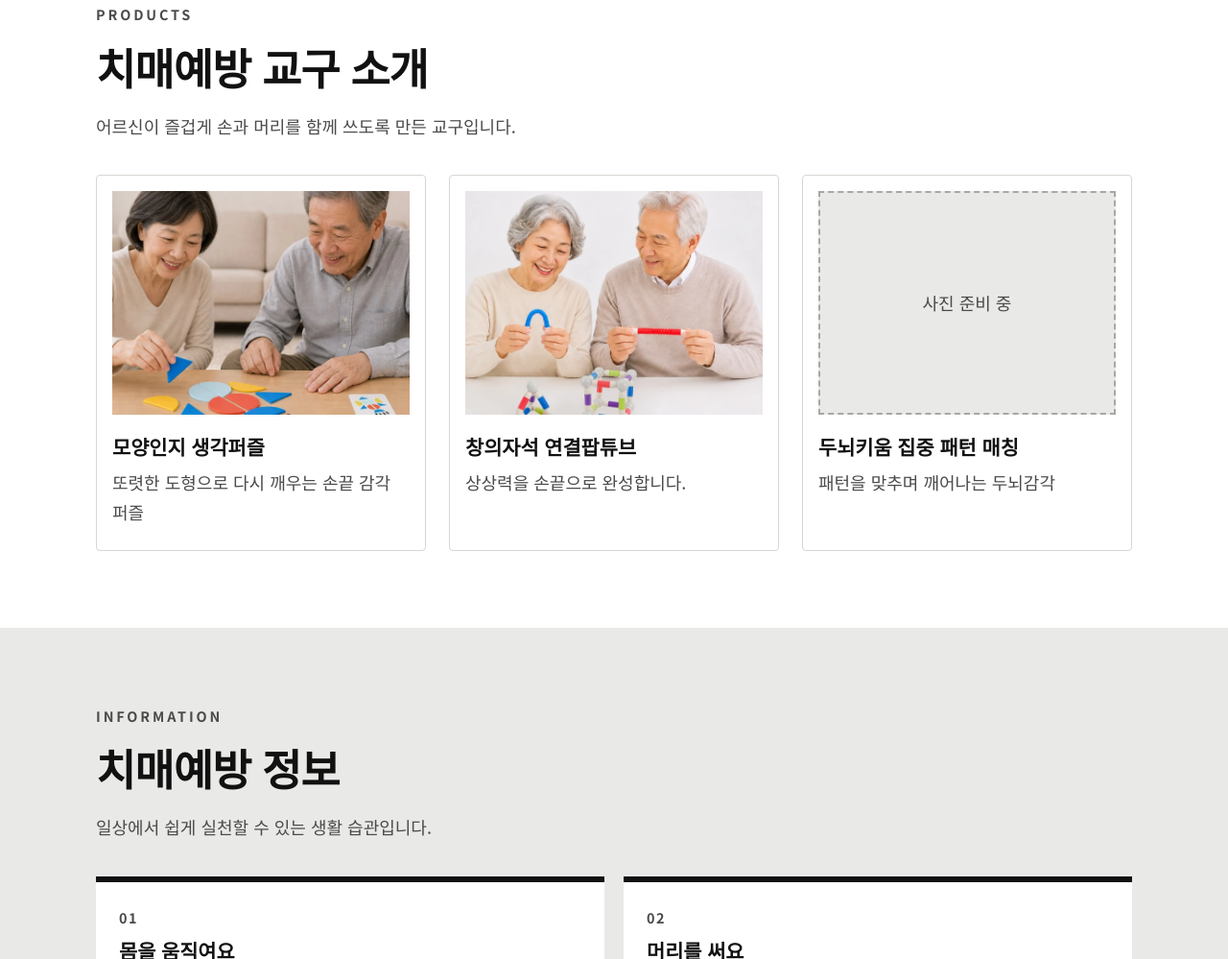
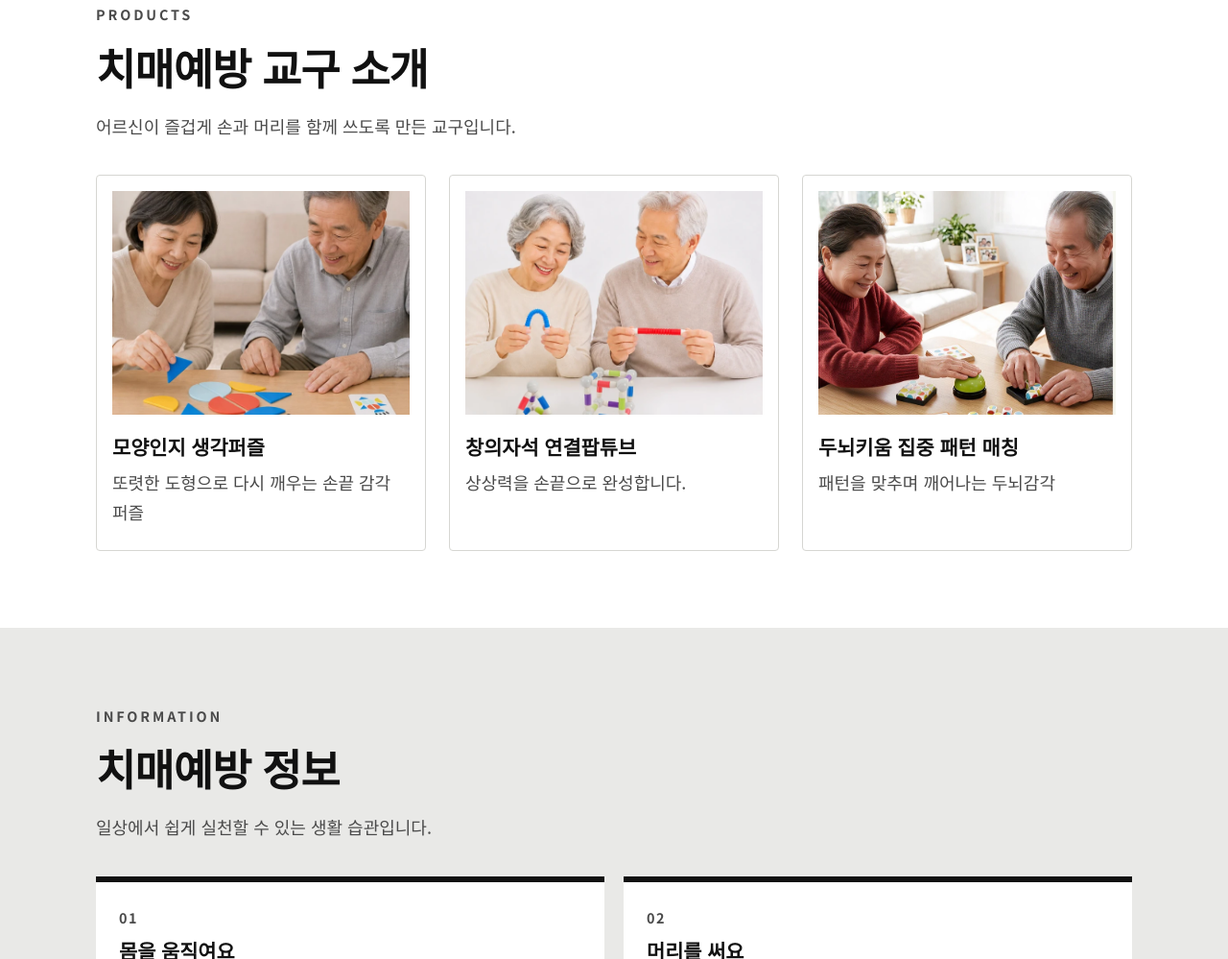
Before and after one commit to edaemanse-beep/firstmove, a plain HTML site: page index.html in a window 1280 px wide. Shown: the part 1079-2078 px from the top of the page at 96% size. Drawn offline with Linux system fonts and the light colour scheme.

Commit message:
교구 카드 3에 사진 추가
Co-Authored-By: Claude Sonnet 5.5 <noreply@anthropic.com>

```diff
--- a/index.html
+++ b/index.html
@@ -111,7 +111,7 @@
             <p>상상력을 손끝으로 완성합니다.</p>
           </article>
           <article class="card reveal">
-            <div class="card-img placeholder" role="img" aria-label="교구 사진 준비 중">사진 준비 중</div>
+            <img class="card-img" src="images/product-3.webp" width="773" height="618" loading="lazy" alt="두 어르신이 웃으며 초록색 버저와 색색 주사위 교구로 패턴 맞추기 놀이를 하는 모습">
             <h3>두뇌키움 집중 패턴 매칭</h3>
             <p>패턴을 맞추며 깨어나는 두뇌감각</p>
           </article>
```
Also changed, not shown: images/product-3.webp (added).
